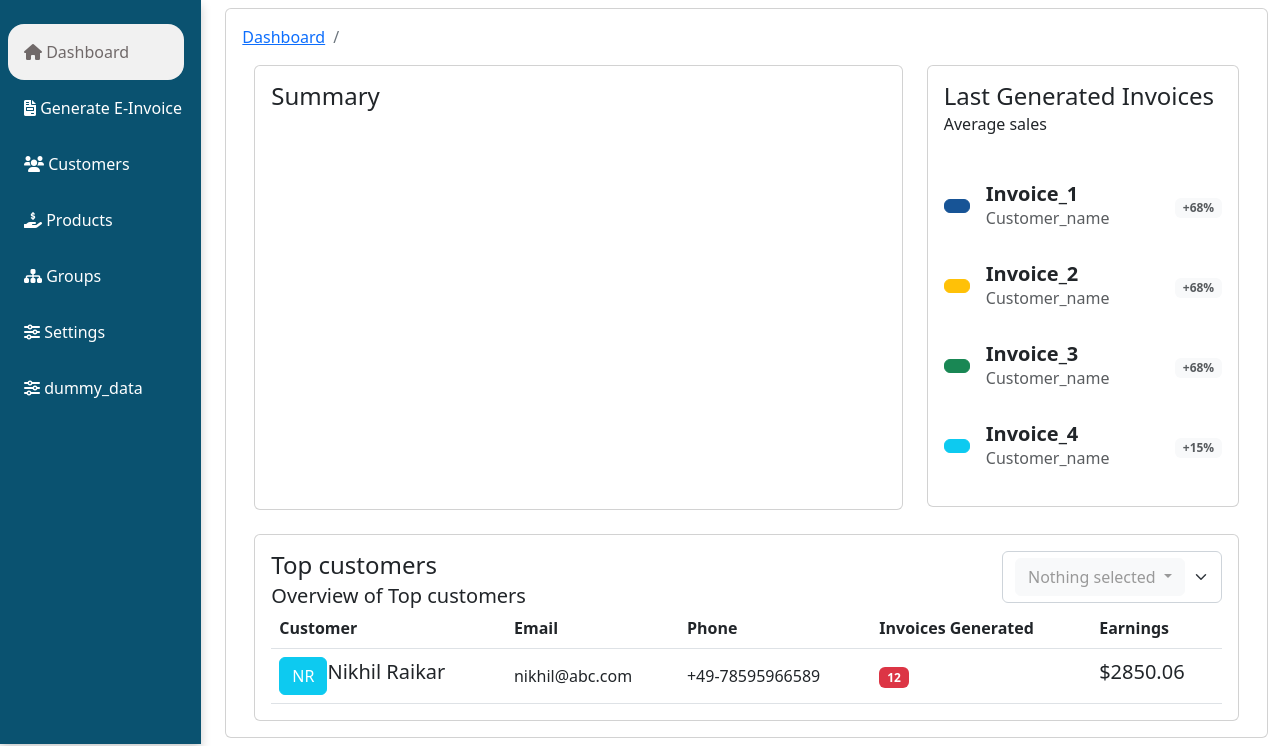
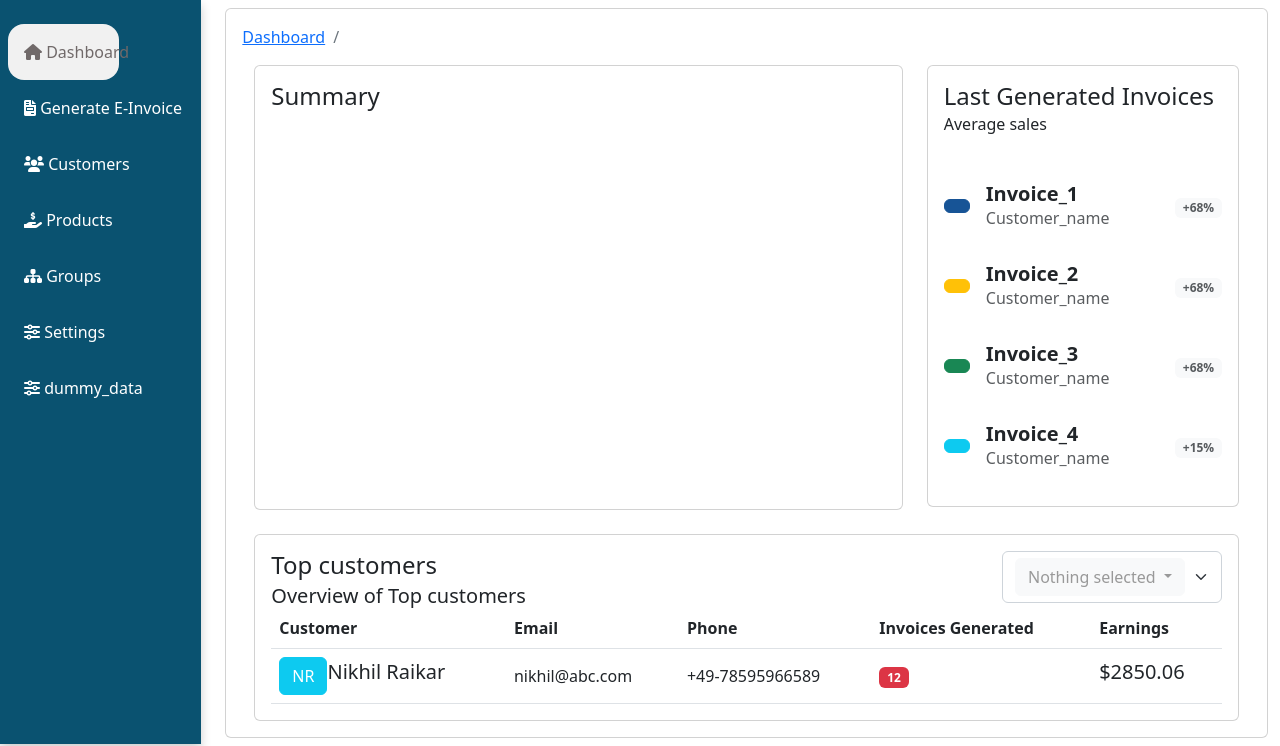
Before and after one commit to NikhilRaikar17/e-invoice, a Flask app: page /dashboard in a window 1280 px wide. Shown: the part 60-806 px from the top of the page. Run offline with Flask 2, Linux system fonts and the light colour scheme; a user stored in the database is signed in; some libraries are stand-ins or nearby versions.

Commit message:
css changes

```diff
--- a/e_invoice/templates/sidebar.html
+++ b/e_invoice/templates/sidebar.html
@@ -1,6 +1,6 @@
 <ul class="sidebar navbar-nav ">
   <li class="nav-item  {% if 'dashboard' in request.url %} border-5 rounded-4 active {% endif %}"
-  {% if 'dashboard' in request.url %} style="background-color:rgb(241, 241, 241);width: 95%;" {% endif %}>
+  {% if 'dashboard' in request.url %} style="background-color:rgb(241, 241, 241);width: 60%;" {% endif %}>
       <a class="nav-link" href="{{ url_for('dashboard') }}">
         <i class="fa-solid fa-house"></i>
         <span>Dashboard</span>
@@ -15,7 +15,7 @@
       </a>
     </li> -->
     <li class="nav-item  {% if 'generate_invoice' in request.url %} border-5 rounded-4 active {% endif %}"
-        {% if 'generate_invoice' in request.url %} style="background-color:rgb(241, 241, 241);width: 95%;" {% endif %}>
+        {% if 'generate_invoice' in request.url %} style="background-color:rgb(241, 241, 241);width: 60%;" {% endif %}>
       <a class="nav-link" href="{{ url_for('generate_invoice') }}">
         <i class="fas fa-file-invoice"></i>
         <span>Generate E-Invoice</span>
@@ -24,7 +24,7 @@
 
 
     <li class="nav-item {% if 'manage_customers' in request.url %} border-5 rounded-4 active {% endif %}"
-        {% if 'manage_customers' in request.url %} style="background-color:rgb(241, 241, 241);width: 95%;" {% endif %}>
+        {% if 'manage_customers' in request.url %} style="background-color:rgb(241, 241, 241);width: 60%;" {% endif %}>
       <a class="nav-link" href="{{ url_for('manage_customers') }}">
         <i class="fa-solid fa-users"></i>
         <span>Customers</span>
@@ -32,7 +32,7 @@
     </li>
 
     <li class="nav-item {% if 'manage_invoice_items' in request.url %} border-5 rounded-4 active {% endif %}"
-    {% if 'manage_invoice_items' in request.url %} style="background-color:rgb(241, 241, 241);width: 95%;" {% endif %}
+    {% if 'manage_invoice_items' in request.url %} style="background-color:rgb(241, 241, 241);width: 60%;" {% endif %}
     >
       <a class="nav-link" href="{{ url_for('manage_invoice_items') }}">
         <i class="fa-solid fa-hand-holding-dollar"></i>
@@ -40,14 +40,14 @@
       </a>
     </li>
     <li class="nav-item {% if 'settings' in request.url %} border-5 rounded-4 active {% endif %}"
-    {% if 'product_groups' in request.url %} style="background-color:rgb(241, 241, 241);width: 95%;" {% endif %}>
+    {% if 'product_groups' in request.url %} style="background-color:rgb(241, 241, 241);width: 60%;" {% endif %}>
       <a class="nav-link" href="#">
         <i class="fa-solid fa-sitemap"></i>
         <span>Groups</span>
       </a>
     </li>
     <li class="nav-item {% if 'settings' in request.url %} border-5 rounded-4 active {% endif %}"
-    {% if 'settings' in request.url %} style="background-color:rgb(241, 241, 241);width: 95%;" {% endif %}>
+    {% if 'settings' in request.url %} style="background-color:rgb(241, 241, 241);width: 60%;" {% endif %}>
       <a class="nav-link" href="#">
         <i class="fa-solid fa-sliders"></i>
         <span>Settings</span>
@@ -55,7 +55,7 @@
     </li>
 
     <li class="nav-item {% if 'dummy_data' in request.url %} border-5 rounded-4 active {% endif %}"
-    {% if 'dummy_data' in request.url %} style="background-color:rgb(241, 241, 241);width: 95%;" {% endif %}>
+    {% if 'dummy_data' in request.url %} style="background-color:rgb(241, 241, 241);width: 60%;" {% endif %}>
       <a class="nav-link" href="{{ url_for('dummy_data') }}">
         <i class="fa-solid fa-sliders"></i>
         <span>dummy_data</span>
```
